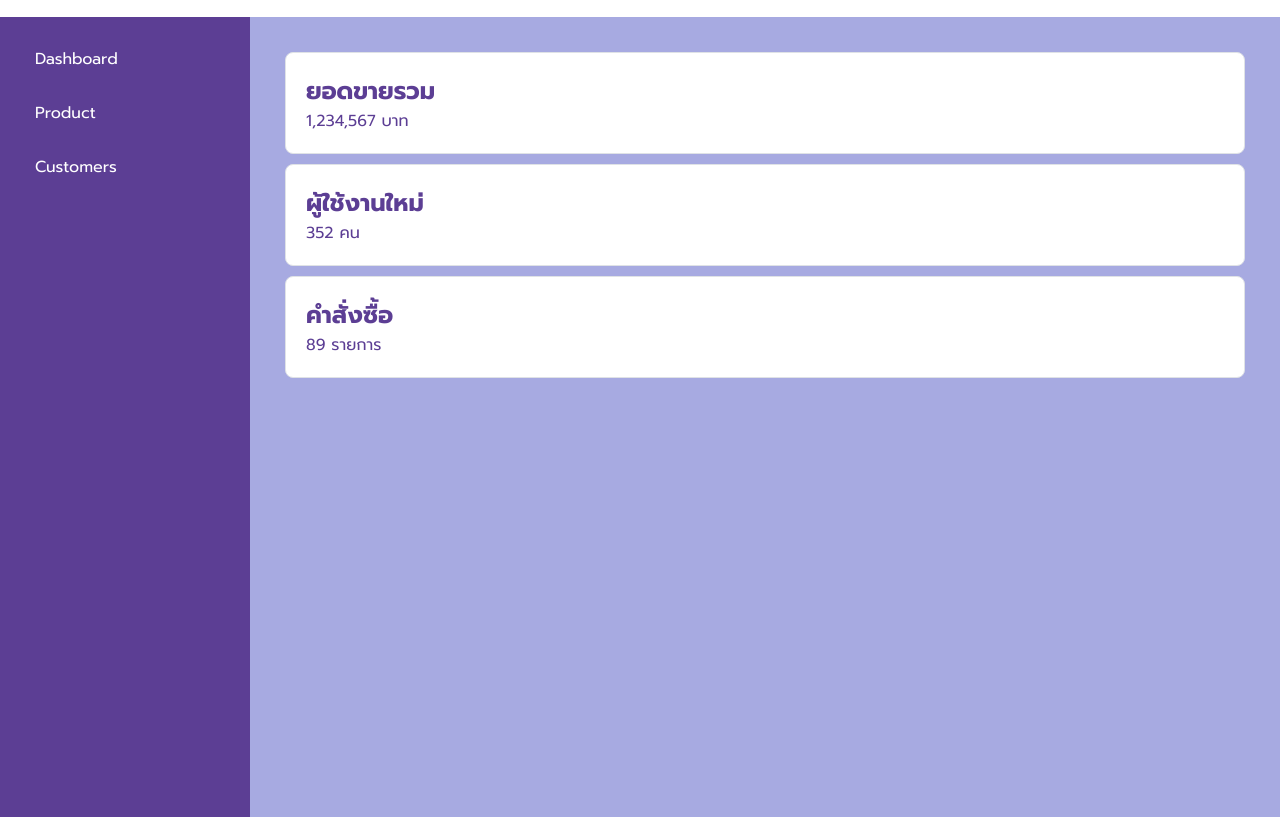
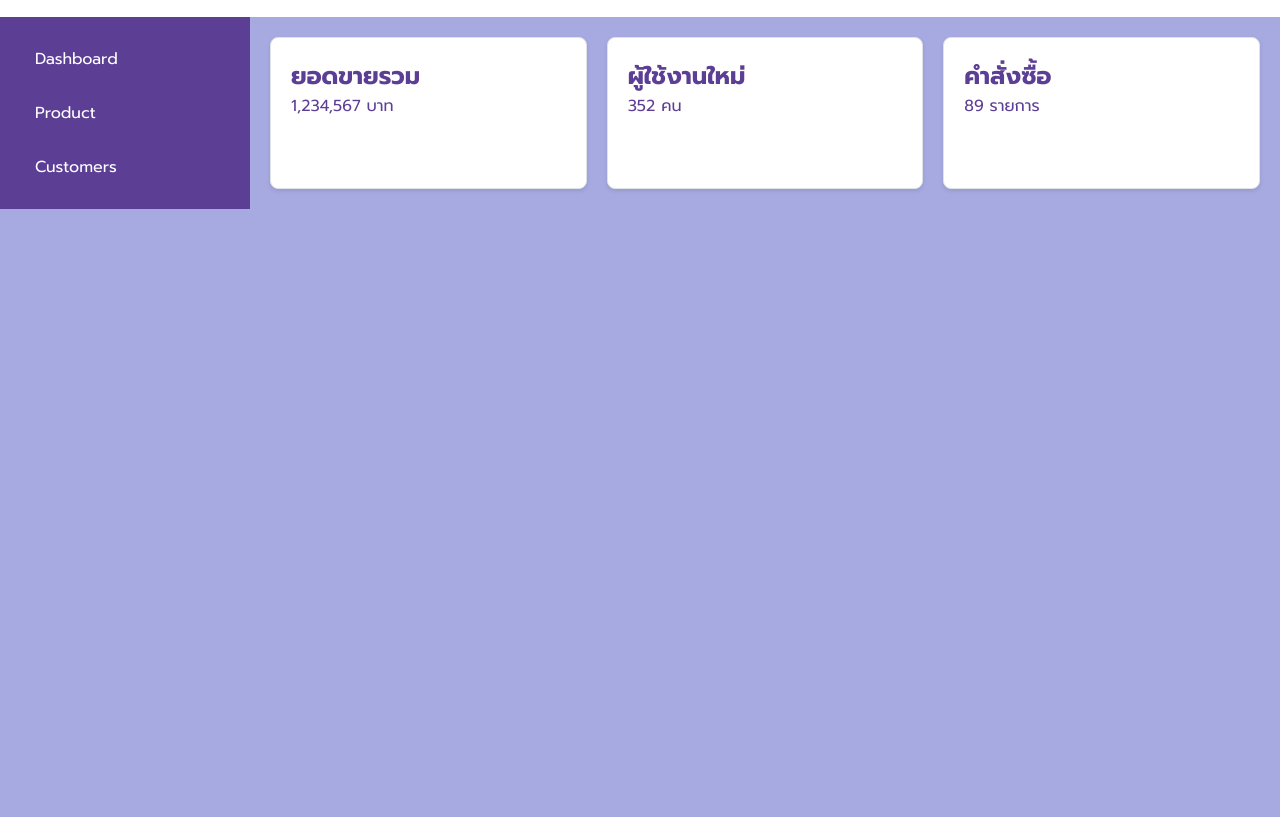
Before and after one commit to thirawat27/data-visualization-dashboard, a plain HTML site: page index.html in a window 1280 px wide. Shown: the part 59-876 px from the top of the page. After the commit the page ends 800 px from the top, so only its background shows below. Drawn offline with Linux system fonts and the light colour scheme.

Commit message:
Fix Columns

```diff
--- a/index.html
+++ b/index.html
@@ -33,16 +33,16 @@
         </aside>
         <main class="main-content">
             <div class="card">
-                <h2 class="card-title">ยอดขายรวม</h2>
-                <p class="card-description">1,234,567 บาท</p>
+                <h2>ยอดขายรวม</h2>
+                <p>1,234,567 บาท</p>
             </div>
             <div class="card">
-                <h2 class="card-title">ผู้ใช้งานใหม่</h2>
-                <p class="card-description">352 คน</p>
+                <h2>ผู้ใช้งานใหม่</h2>
+                <p>352 คน</p>
             </div>
             <div class="card">
-                <h2 class="card-title">คําสั่งซื้อ</h2>
-                <p class="card-description">89 รายการ</p>
+                <h2>คําสั่งซื้อ</h2>
+                <p>89 รายการ</p>
             </div>
 
         </main>
--- a/style.css
+++ b/style.css
@@ -37,9 +37,8 @@ body {
   background-color: var(--surface-color);
   padding: 20px;
   border: 1px solid var(--border-color);
-  margin: 10px;
   border-radius: 8px;
-  box-shadow: 0px 4px 6px -1px, rgb(42, 41, 41) 0 0px 2px 4px -1px;
+  box-shadow: 0 2px 4px rgba(0, 0, 0, 0.1);
 }
 a {
   color: var(--surface-color);
@@ -51,7 +50,6 @@ a {
 }
 .sidebar {
   width: 250px;
-  height: 100vh;
   padding: 20px;
   background-color: var(--primary-color);
 }
@@ -86,5 +84,8 @@ a {
 }
 .main-content {
   flex-grow: 1;
-  padding: 25px;
+  padding: 20px;
+  display: grid;
+  grid-template-columns: 1fr 1fr 1fr;
+  gap: 20px;
 }
```
